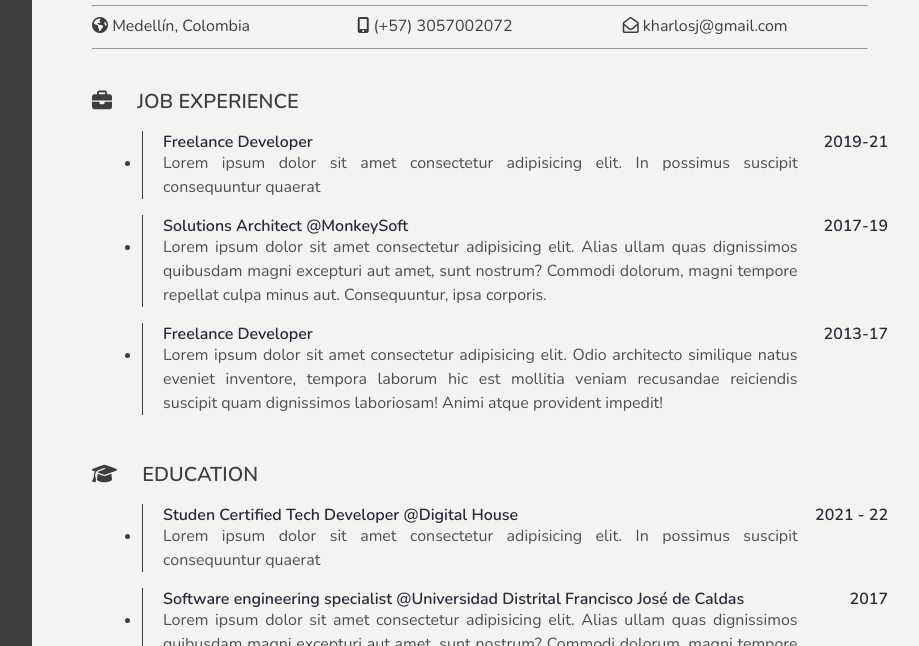
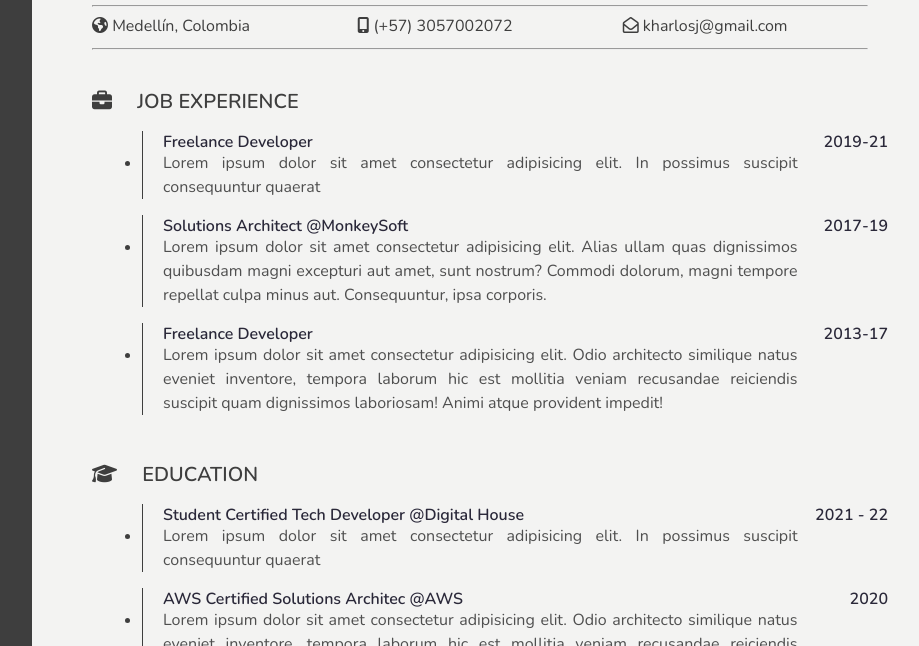
Before and after one commit to jhavierc/DH_CV, a plain HTML site: page index.html in a window 1280 px wide. Shown: the part 154-800 px from the top of the page, without its empty margins (352-1271 px from the left). Drawn offline with nearby package versions, Linux system fonts and the light colour scheme.

Commit message:
sección información de experiencia, educacion, intereses, finalizado

```diff
--- a/index.html
+++ b/index.html
@@ -56,6 +56,7 @@
                                 <div class="item-fecha">2019-21</div>
                                 <p>Lorem ipsum dolor sit amet consectetur adipisicing elit. In possimus suscipit consequuntur quaerat</p>
                             </li>
+
                             <li>
                                 <div class="item-titulo">Solutions Architect @MonkeySoft </div>
                                 <div class="item-fecha">2017-19</div>
@@ -67,6 +68,7 @@
                                 <p>Lorem ipsum dolor sit amet consectetur adipisicing elit. Odio architecto similique natus eveniet inventore, tempora laborum hic est mollitia veniam recusandae reiciendis suscipit quam dignissimos laboriosam! Animi atque
                                     provident impedit!</p>
                             </li>
+
                         </ul>
                     </div>
                 </div>
@@ -80,9 +82,15 @@
 
                         <ul>
                             <li>
-                                <div class="item-titulo">Studen Certified Tech Developer @Digital House </div>
+                                <div class="item-titulo">Student Certified Tech Developer @Digital House </div>
                                 <div class="item-fecha">2021 - 22</div>
                                 <p>Lorem ipsum dolor sit amet consectetur adipisicing elit. In possimus suscipit consequuntur quaerat</p>
+                            </li>
+                            <li>
+                                <div class="item-titulo">AWS Certified Solutions Architec @AWS </div>
+                                <div class="item-fecha">2020</div>
+                                <p>Lorem ipsum dolor sit amet consectetur adipisicing elit. Odio architecto similique natus eveniet inventore, tempora laborum hic est mollitia veniam recusandae reiciendis suscipit quam dignissimos laboriosam! Animi atque
+                                    provident impedit!</p>
                             </li>
                             <li>
                                 <div class="item-titulo">Software engineering specialist @Universidad Distrital Francisco José de Caldas </div>
```
